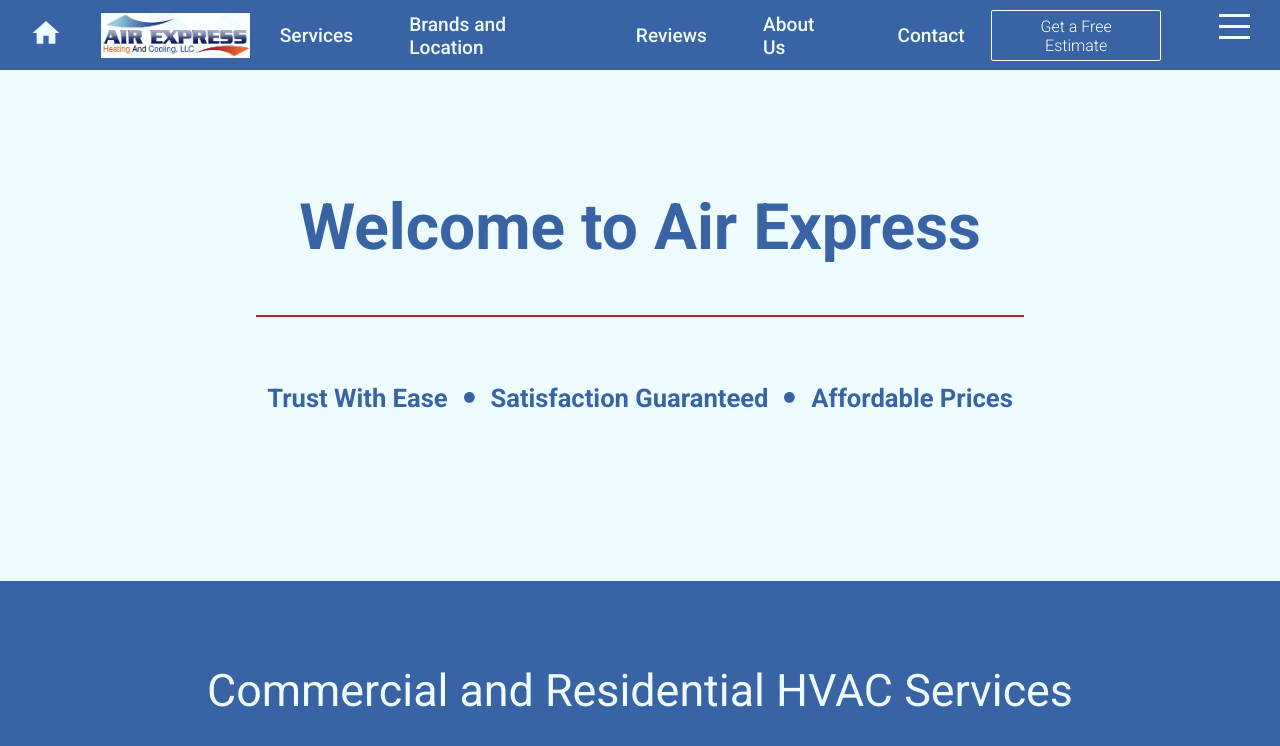
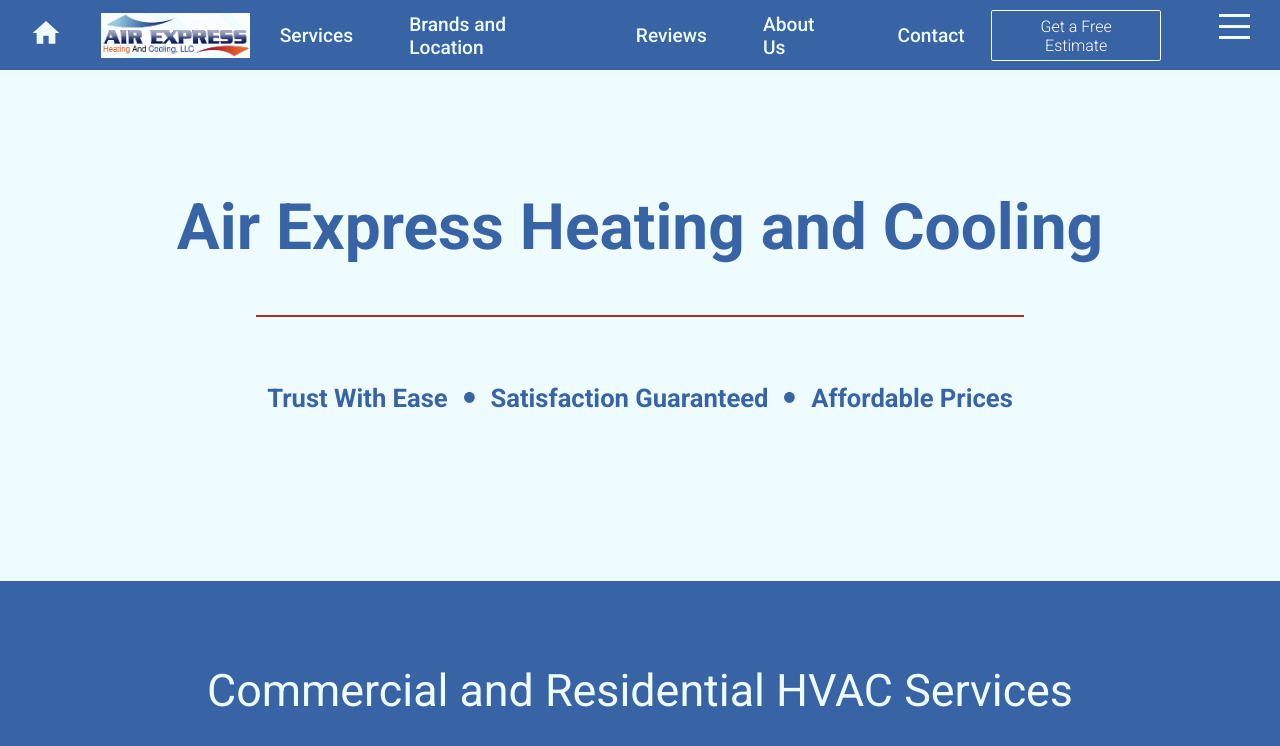
Before and after one commit to akb364/AirExpress, a React (Create React App) app: page / in a window 1280 px wide. Shown: the top 746 px of the page. Built offline with nearby package versions, Linux system fonts and the light colour scheme.

Commit message:
feature(customdomain): configured contact form to business email

```diff
--- a/src/components/home/Home.jsx
+++ b/src/components/home/Home.jsx
@@ -6,7 +6,7 @@
     <div className="home" id="home">
       <div className="top">
         <div className={"wrapper " + (menuOpen && "active")}>
-          <h1>Welcome to Air Express</h1>
+          <h1>Air Express Heating and Cooling</h1>
           <hr className="hr"></hr>
           <div className="middle">
             <h3 className="bottomText">Trust With Ease</h3>
@@ -18,7 +18,7 @@
         </div>
       </div>
       <div className={"bottom " + (menuOpen && "active")}>
-            <span>Commercial and Residential HVAC Services</span>
+        <span>Commercial and Residential HVAC Services</span>
       </div>
     </div>
   );
--- a/src/components/home/home.scss
+++ b/src/components/home/home.scss
@@ -63,7 +63,7 @@
         color: $brickRed;
 
         @include mobile {
-          font-size: 40px;
+          font-size: 30px;
         }
         @media screen and (max-height: 780px) {
           padding-bottom: 0em;
```
